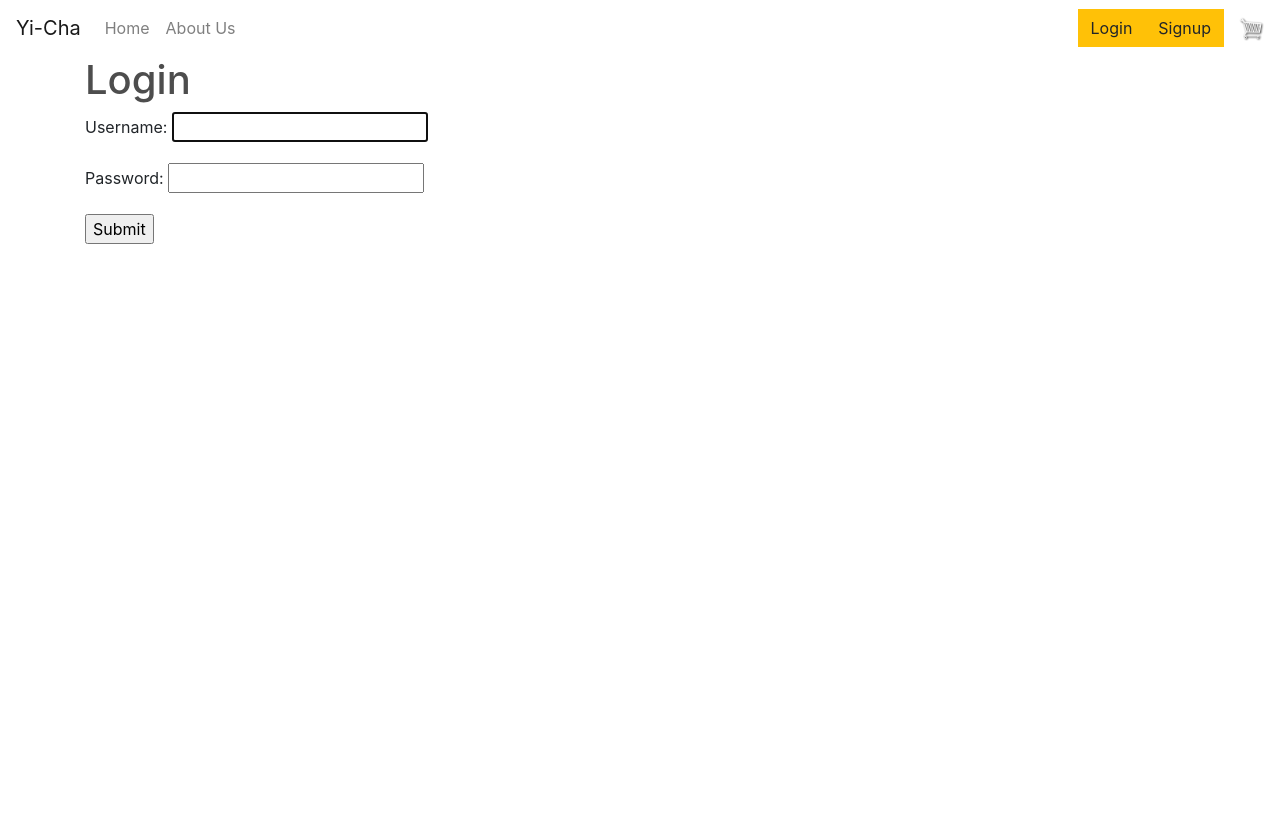
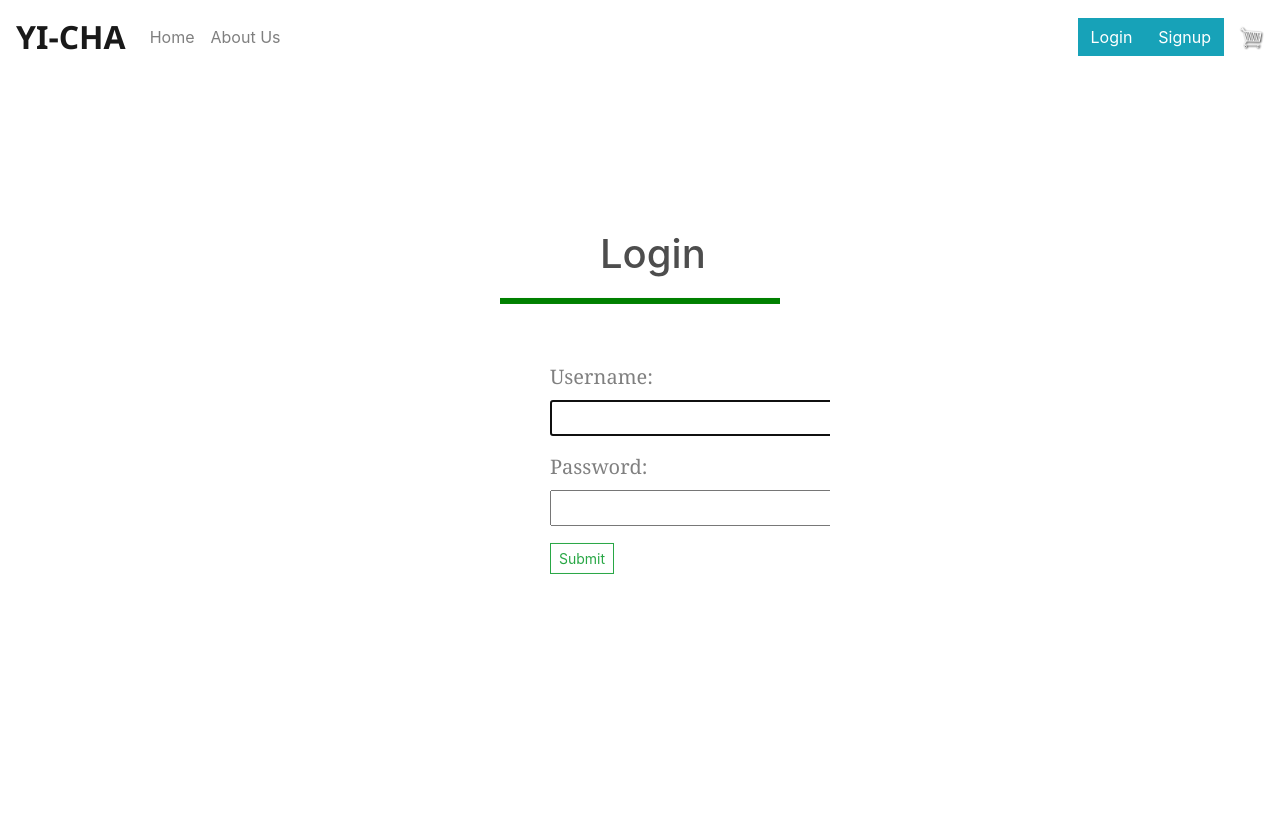
Before and after one commit to philipyap/p4-Yi-Cha, a Django app: page /login/ in a window 1280 px wide. Shown: the top 830 px of the page. Run offline with Django 3.2, Linux system fonts and the light colour scheme; some libraries are stand-ins or nearby versions.

Commit message:
[css]add css to signin and logout html

```diff
--- a/main_app/static/css/style.css
+++ b/main_app/static/css/style.css
@@ -4,6 +4,16 @@ body{
 
 h1,h2,h3,h4,h5,h6{
 	color:hsl(0, 0%, 30%);
+}
+p{
+	color: grey;
+	font-family: Cambria, Cochin, Georgia, Times, 'Times New Roman', serif;
+}
+
+.navbar-brand{
+	font-family: 'Segoe UI', Tahoma, Geneva, Verdana, sans-serif;
+	font-size: xx-large;
+	font-weight: bolder;
 }
 
 .container{
@@ -107,3 +117,52 @@ h1,h2,h3,h4,h5,h6{
 .row{
 	min-height: 100vh;
 }
+
+#paypal-button-container{
+	margin-top: -700px;
+	margin-left: 850px;
+}
+
+.login-box{
+	width:280px;
+	position:absolute;
+	top:50%;
+	left:50%;
+	transform:translate(-50%, -50%);
+	color: white;
+}
+
+.login-box h1{
+	float:top;
+	font-size:40px;
+	border-bottom: 6px solid green;
+	margin-bottom: 50px;
+	padding: 20px 100px;
+}
+
+.textbox{
+	width:100%;
+	overflow:hidden;
+	font-size: 20px;
+	padding: 8px 0;
+	margin: 8px 0;
+	margin-left: 50px;
+
+}
+
+.signup-box{
+	width:280px;
+	position:absolute;
+	top:50%;
+	left:50%;
+	transform:translate(-50%, -50%);
+
+}
+
+.signup-box h2{
+	float:top;
+	font-size: 20px;
+	border-bottom: 6px solid green;
+	margin-bottom: 30px;
+	padding: 10px 100px;
+}
--- a/main_app/templates/checkout.html
+++ b/main_app/templates/checkout.html
@@ -4,8 +4,6 @@ Thank you
 {% endblock %}
 {% block content %}
 
-
-<!-- Full Page Image Header with Vertically Centered Content -->
 <header class="masthead">
   <div class="container h-100" style="margin-bottom: 24%;">
     <div class="row h-100 align-items-center">
--- a/main_app/templates/login.html
+++ b/main_app/templates/login.html
@@ -2,11 +2,12 @@
 {% load static %}
 {% block content %}
 
-<h1>Login</h1>
-<form method="POST" action=".">
-  {% csrf_token %}
-  {{ form.as_p}}
-  <input type="submit" value="Submit" />
-</form>
-
+<div class="login-box">
+    <h1>Login</h1>
+    <form method="POST" action="." class="textbox">
+        {% csrf_token %}
+        {{ form.as_p}}
+        <input class="btn btn-outline-success btn-sm" type="submit" value="Submit" />
+    </form>
+</div>
 {% endblock %}
--- a/main_app/templates/main.html
+++ b/main_app/templates/main.html
@@ -13,7 +13,7 @@
 <body>
     <nav class="navbar navbar-expand-lg navbar-light bg-dark">
         {% if user.is_authenticated %}
-        <a class="navbar-brand" href="{% url 'home' %}">Yi-Cha</a>
+        <a class="navbar-brand" href="{% url 'home' %}">YI-CHA</a>
         <button class="navbar-toggler" type="button" data-toggle="collapse" data-target="#navbarSupportedContent" aria-controls="navbarSupportedContent" aria-expanded="false" aria-label="Toggle navigation">
           <span class="navbar-toggler-icon"></span>
         </button>
@@ -31,7 +31,7 @@
             </li>
             </ul>
             <div class="form-inline my-2 my-lg-0">
-                <a href="{% url 'logout' %}"class="btn btn-warning">Logout</a>
+                <a href="{% url 'logout' %}"class="btn btn-info">Logout</a>
                 <a href="{% url 'cart_detail'  %}">
                     <img id="cart-icon" src="{% static 'images/cart.png' %}">
                 </a>
@@ -43,7 +43,7 @@
             </div>
         </div>
     {% else %}
-    <a class="navbar-brand" href="{% url 'home' %}">Yi-Cha</a>
+    <a class="navbar-brand" href="{% url 'home' %}">YI-CHA</a>
     <button class="navbar-toggler" type="button" data-toggle="collapse" data-target="#navbarSupportedContent" aria-controls="navbarSupportedContent" aria-expanded="false" aria-label="Toggle navigation">
       <span class="navbar-toggler-icon"></span>
     </button>
@@ -59,17 +59,12 @@
 
         </ul>
         <div class="form-inline my-2 my-lg-0">
-            <a href="{% url 'login' %}"class="btn btn-warning">Login</a>
+            <a href="{% url 'login' %}"class="btn btn-info">Login</a>
             <div class="form-inline my-2 my-lg-0">
-                <a href="{% url 'signup' %}"class="btn btn-warning">Signup</a>
+                <a href="{% url 'signup' %}"class="btn btn-info">Signup</a>
             <a href="">
             <img id="cart-icon" src="{% static 'images/cart.png' %}">
             </a>
-            {% with total_items=cart|length %}
-            {% if cart|length > 0 %}
-                <p id="cart-total">{{total_items}}</p>
-            {% endif %}
-            {% endwith %}
             </div>
         </div>
     </div>
--- a/main_app/views.py
+++ b/main_app/views.py
@@ -13,6 +13,7 @@ from django.views.generic.edit import DeleteView, UpdateView, CreateView
 # Create your views here.
 
 ##### PRODUCTS #####
+
 def product_list(request):
     categories = Category.objects.all()
     products = Product.objects.filter()
@@ -41,6 +42,7 @@ def cart_detail(request):
       item['update_quantity_form'] = CartAddProductForm(initial={'quantity': item['quantity'], 'update': True})
   return render(request, 'cart.html', {'cart': cart})
 
+# @method_decorator(login_required, name='dispatch')
 def cart_add(request, product_id):
   cart = Cart(request)
   product = get_object_or_404(Product, id=product_id)
```
Also changed, not shown: main_app/templates/home.html (+21 -2 lines), main_app/templates/order.html (+4 -19 lines), main_app/templates/product.html (+7 -7 lines), main_app/templates/signup.html (+6 -3 lines).
